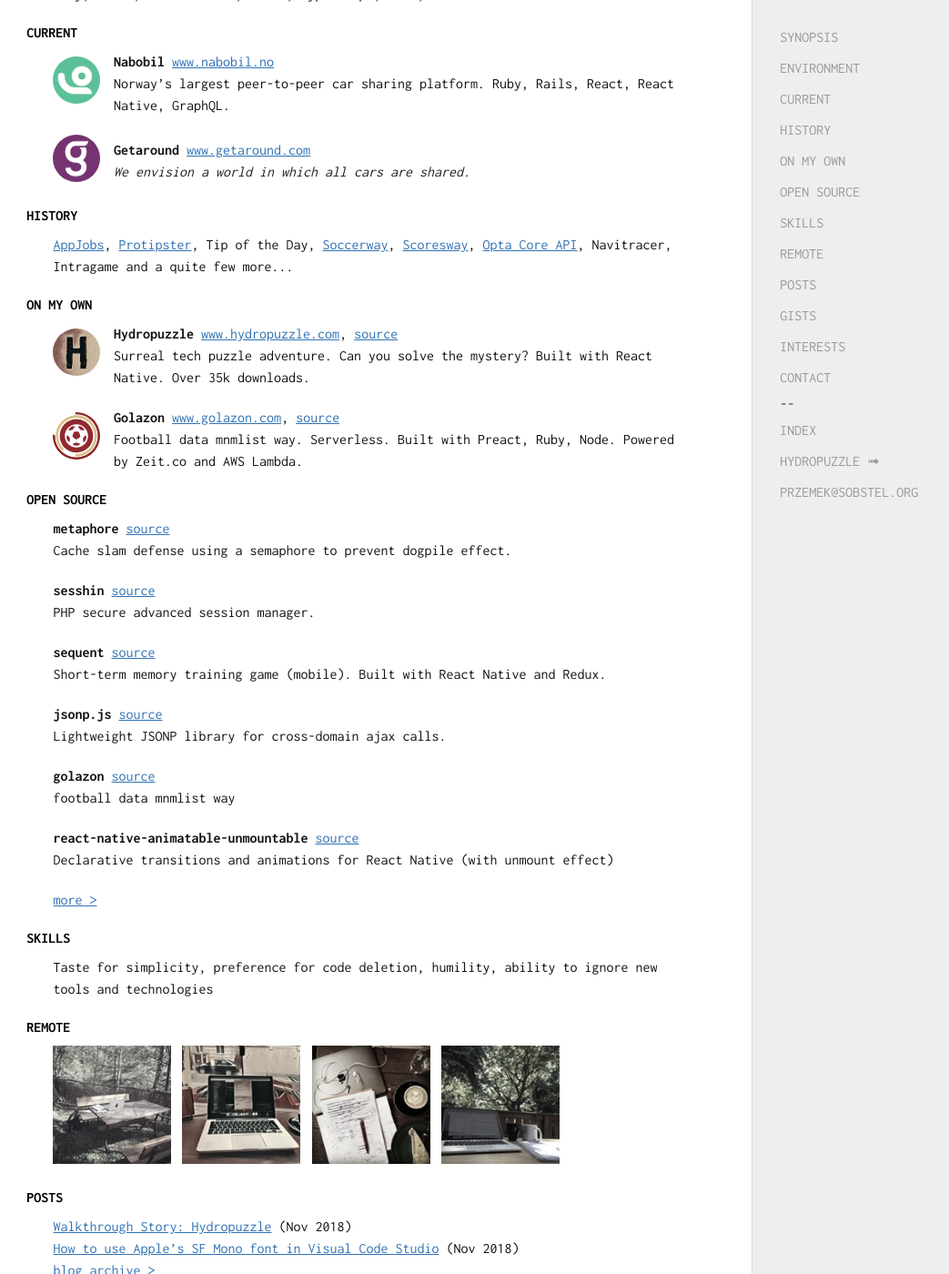
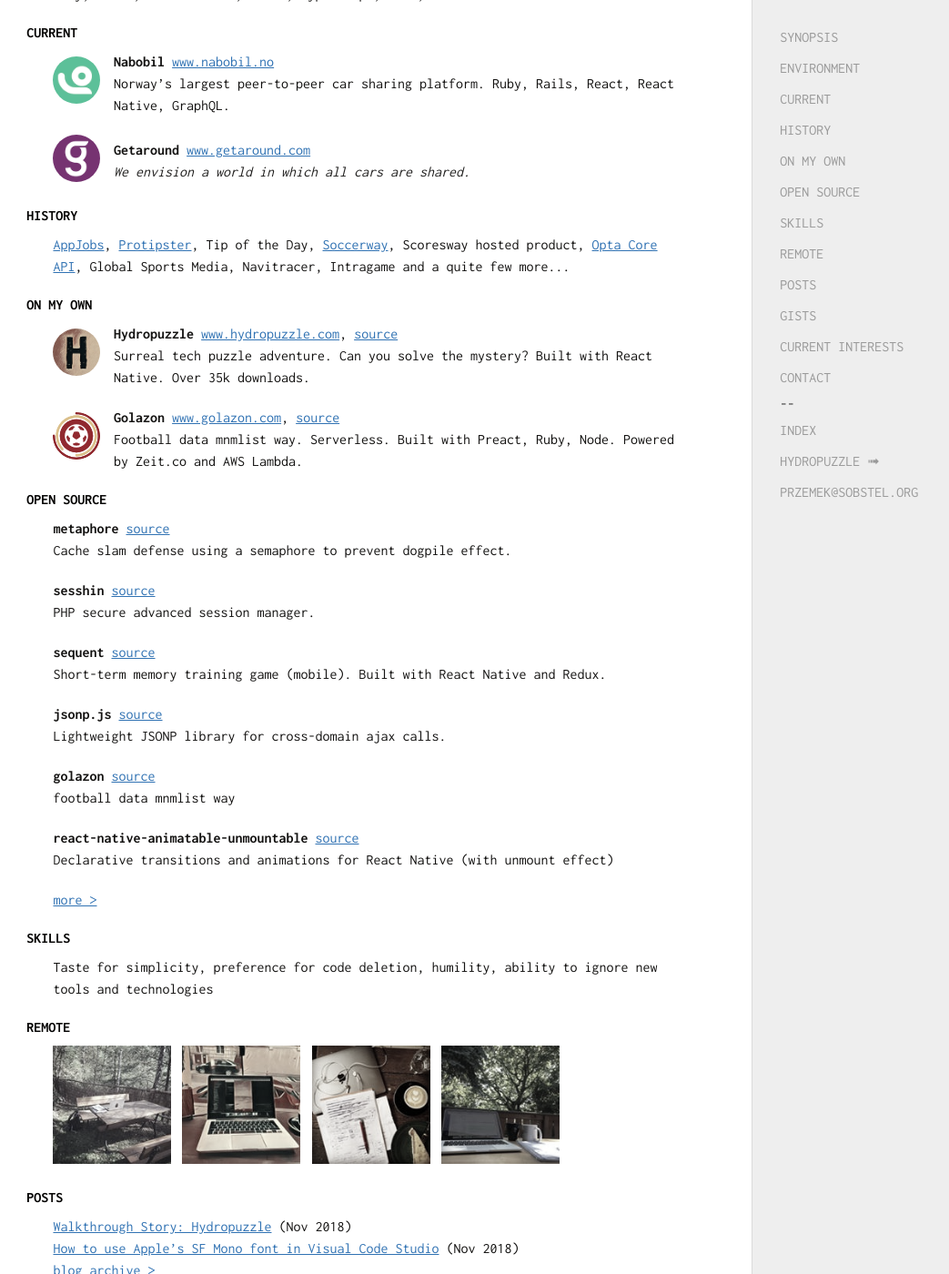
Before and after one commit to sobstel/sobstel.github.com, a Jekyll site: the page built from index.html, in a window 1280 px wide and 1400 px high, scrolled down 240 px. Shown: the whole window at 91% size, without its empty margins (0-1043 px from the left). Built offline with Jekyll 4.4.1, drawn with Linux system fonts in a browser that asks for light colours; some of the changed text lies outside the part shown.

Commit message:
If you do what you always did, you will get what you always got.

```diff
--- a/_data/popular_repos.yml
+++ b/_data/popular_repos.yml
@@ -17,7 +17,7 @@
   html_url: https://github.com/sobstel/metaphore
   description: Cache slam defense using a semaphore to prevent dogpile effect.
   fork: false
-  stargazers_count: 92
+  stargazers_count: 93
 - name: sesshin
   full_name: sobstel/sesshin
   html_url: https://github.com/sobstel/sesshin
--- a/index.html
+++ b/index.html
@@ -16,7 +16,7 @@
     <a href="#REMOTE">REMOTE</a>
     <a href="#POSTS">POSTS</a>
     <a href="#GISTS">GISTS</a>
-    <a href="#INTERESTS">INTERESTS</a>
+    <a href="#CURRENT-INTERESTS">CURRENT INTERESTS</a>
     <a href="#CONTACT">CONTACT</a>
     <span>--</span>
     <a href="/">INDEX</a>
@@ -93,8 +93,9 @@
 <h2 id="HISTORY">HISTORY</h2>
 
 <p><a href="https://www.appjobs.com/">AppJobs</a>, <a href="https://www.protipster.com/">Protipster</a>, Tip of the Day,
-<a href="http://www.soccerway.com/">Soccerway</a>, <a href="http://www.scoresway.com/">Scoresway</a>,
-<a href="https://www.optasports.com/services/data-feeds/">Opta Core API</a>, Navitracer, Intragame and a quite few more...</p>
+<a href="http://www.soccerway.com/">Soccerway</a>, Scoresway hosted product,
+<a href="https://www.optasports.com/services/data-feeds/">Opta Core API</a>, Global Sports Media,
+Navitracer, Intragame and a quite few more...</p>
 
 <h2 id="ON-MY-OWN">ON MY OWN</h2>
 
@@ -177,13 +178,12 @@
 {% endfor %}
 <a href="/gists/">gists index &gt;</a></p>
 
-<h2 id="INTERESTS">INTERESTS</h2>
+<h2 id="CURRENT-INTERESTS">CURRENT INTERESTS</h2>
 
 <p>🏃 Trail running<br />
 🌞 Argentina<br />
 💻 Productivity hacks<br />
-⛰ Winter trekking<br />
-🔫 Airsoft<br /></p>
+⛰ Winter trekking<br /></p>
 
 <h2 id="CONTACT">CONTACT</h2>
 
--- a/index.txt
+++ b/index.txt
@@ -24,6 +24,5 @@
 opta-core      https://www.optasports.com/services/data-feeds/
 perform        http://www.performgroup.com/
 soccerway      http://www.soccerway.com/
-scoresway      http://www.scoresway.com/
 
 oak            http://www.grupaoak.pl/
--- a/projects.html
+++ b/projects.html
@@ -151,7 +151,7 @@
 
 
   <ol class='man-decor man-foot man foot'>
-    <li class='tl'>projects &#8226; December 2018</li>
+    <li class='tl'>projects &#8226; September 2019</li>
     <li class='tr'></li>
   </ol>
 </div>
```
Also changed, not shown: 2 other files.
